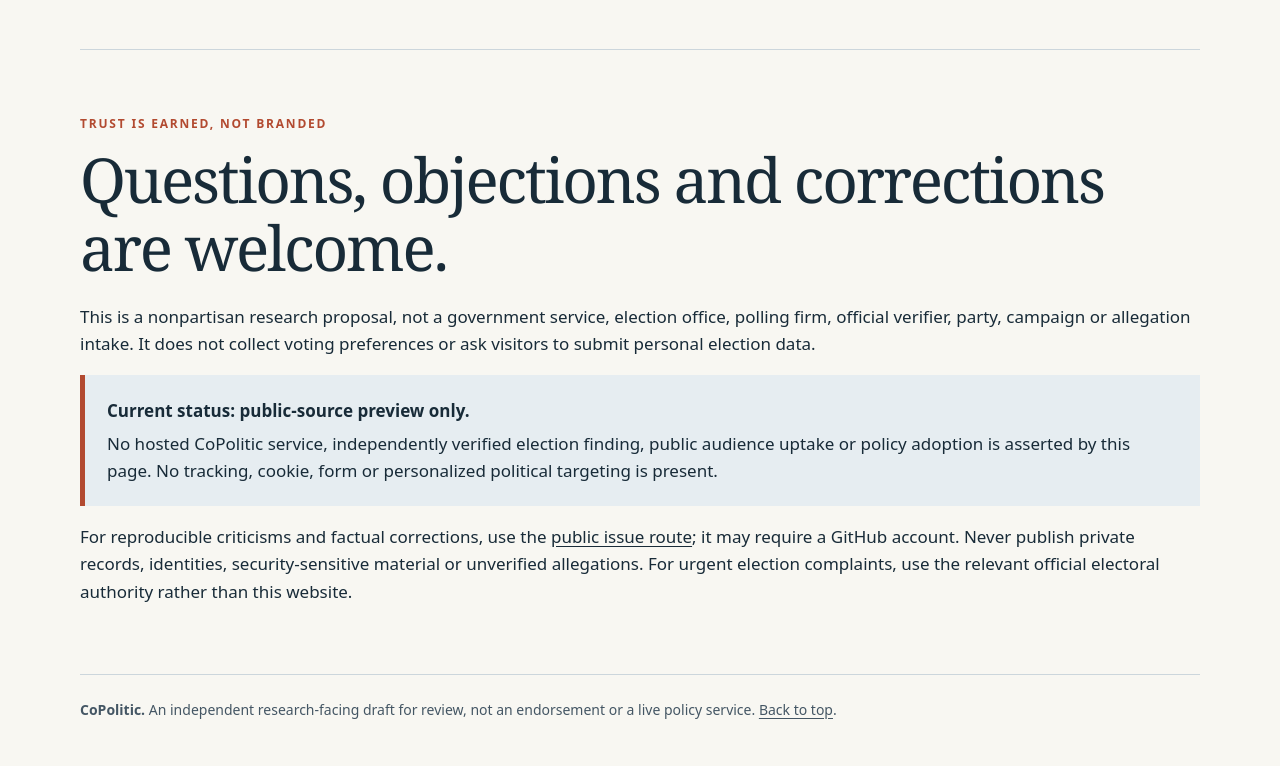
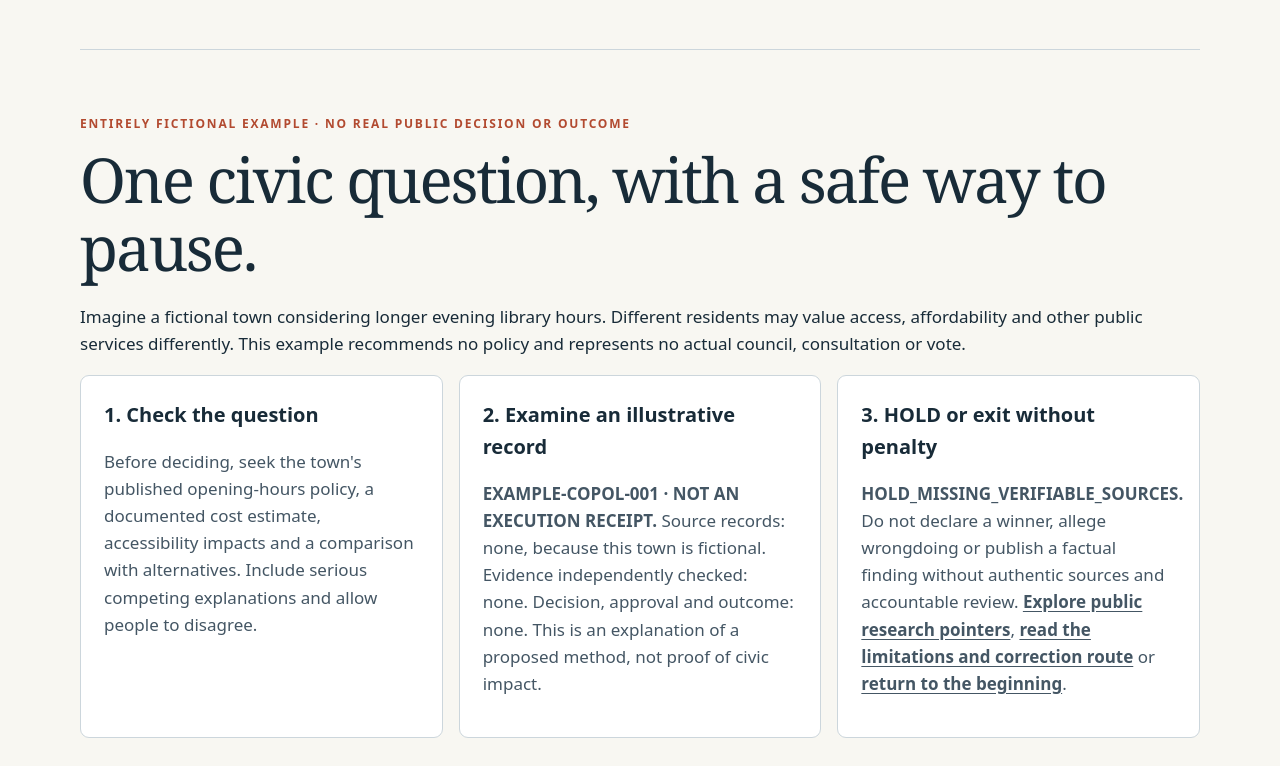
Before and after one commit to CoCivium/CoPolitic-site, a plain HTML site: page index.html in a window 1280 px wide. Shown: the part 1315-2081 px from the top of the page. Drawn offline with Linux system fonts and the light colour scheme.

Commit message:
docs(CoPolitic): add fictional civic example, transparent receipt and safe HOLD

```diff
--- a/index.html
+++ b/index.html
@@ -37,7 +37,7 @@ footer{border-top:1px solid var(--line);padding:24px 0 42px;color:var(--muted);f
 <a class="skip" href="#main">Skip to content</a>
 <div class="notice" role="status">PRELAUNCH POLICY RESEARCH POINTER · NOT AN ELECTION AUTHORITY, CAMPAIGN OR OFFICIAL AUDIT</div>
 <div class="wrap">
-<header><a class="brand" href="#main" aria-label="CoPolitic home">CoPolitic<b>.</b></a><nav aria-label="Primary navigation"><a href="#method">Method</a><a href="#explore">Explore sources</a><a href="#limits">Trust and limits</a></nav></header>
+<header><a class="brand" href="#main" aria-label="CoPolitic home">CoPolitic<b>.</b></a><nav aria-label="Primary navigation"><a href="#method">Method</a><a href="#explore">Explore sources</a><a href="#example">Worked example</a><a href="#limits">Trust and limits</a></nav></header>
 <main id="main">
 <section class="hero" aria-labelledby="headline">
 <div><p class="eyebrow">Civic questions · Public evidence · Informed choice</p><h1 id="headline">Evidence before <em>allegiance.</em></h1>
@@ -56,6 +56,15 @@ footer{border-top:1px solid var(--line);padding:24px 0 42px;color:var(--muted);f
 <article class="card"><h3>Money and elections</h3><p>Compare public aggregate numbers with the questions they can answer, and the ones they cannot.</p><a href="https://github.com/CoCivium/CoAcademy/blob/master/docs/civic-integrity/money-and-elections/index.html">Inspect the example source</a></article>
 <article class="card"><h3>Post-election evidence</h3><p>Distinguish custody, independent verification, unresolved facts and responsible escalation.</p><a href="https://github.com/CoCivium/CoAcademy/blob/master/docs/civic-integrity/POST_ELECTION_CONTINUITY_R0.md">Read the protocol</a></article>
 </div></section>
+<section class="section" id="example" aria-labelledby="example-title">
+<p class="eyebrow">Entirely fictional example · no real public decision or outcome</p>
+<h2 id="example-title">One civic question, with a safe way to pause.</h2>
+<p>Imagine a fictional town considering longer evening library hours. Different residents may value access, affordability and other public services differently. This example recommends no policy and represents no actual council, consultation or vote.</p>
+<div class="grid">
+<article class="card"><h3>1. Check the question</h3><p>Before deciding, seek the town's published opening-hours policy, a documented cost estimate, accessibility impacts and a comparison with alternatives. Include serious competing explanations and allow people to disagree.</p></article>
+<article class="card"><h3>2. Examine an illustrative record</h3><p><strong>EXAMPLE-COPOL-001 · NOT AN EXECUTION RECEIPT.</strong> Source records: none, because this town is fictional. Evidence independently checked: none. Decision, approval and outcome: none. This is an explanation of a proposed method, not proof of civic impact.</p></article>
+<article class="card"><h3>3. HOLD or exit without penalty</h3><p><strong>HOLD_MISSING_VERIFIABLE_SOURCES.</strong> Do not declare a winner, allege wrongdoing or publish a factual finding without authentic sources and accountable review. <a href="#explore">Explore public research pointers</a>, <a href="#limits">read the limitations and correction route</a> or <a href="#main">return to the beginning</a>.</p></article>
+</div></section>
 <section class="section" id="limits" aria-labelledby="limits-title"><p class="eyebrow">Trust is earned, not branded</p><h2 id="limits-title">Questions, objections and corrections are welcome.</h2>
 <p>This is a nonpartisan research proposal, not a government service, election office, polling firm, official verifier, party, campaign or allegation intake. It does not collect voting preferences or ask visitors to submit personal election data.</p>
 <div class="truth"><strong>Current status: public-source preview only.</strong><p>No hosted CoPolitic service, independently verified election finding, public audience uptake or policy adoption is asserted by this page. No tracking, cookie, form or personalized political targeting is present.</p></div>
```
